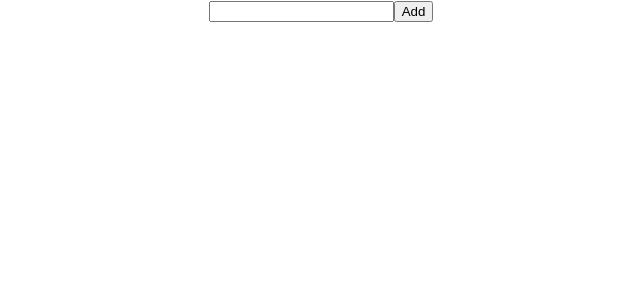
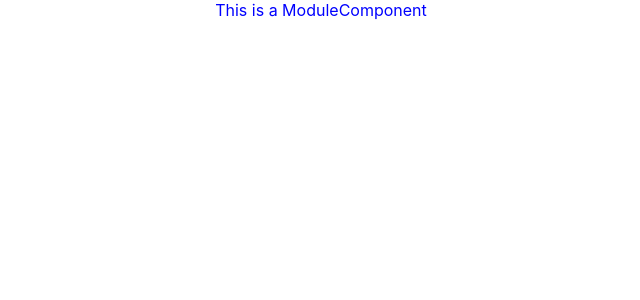
Before and after one commit to Superprior/alert-dropping-gasprice-go, a React (Create React App) app in the folder frontend/: page / in a window 1280 px wide. Shown: the top 300 px of the page, without its empty margins (319-959 px from the left). Built offline with nearby package versions, Linux system fonts and the light colour scheme.

Commit message:
feat: frontend next step

```diff
--- a/frontend/src/App.tsx
+++ b/frontend/src/App.tsx
@@ -11,13 +11,19 @@ import './App.css';
 //import ConditionalComponent from './components/ConditionalComponent';
 //import Product from './components/Product';
 //import Form from './components/Form';
-import Todo from './components/Todo';
+//import Todo from './components/Todo';
+//import InlineComponent from './components/InlineComponent';
+//import { StylesheetComponent } from './components/StylesheetComponent';
+import ModuleComponent from './components/ModuleComponent';
 
 function App() {
   return (
     <div className="App">
+      <ModuleComponent></ModuleComponent>
+     {/*
+      <StylesheetComponent></StylesheetComponent>
+      <InlineComponent></InlineComponent>
       <Todo></Todo>
-     {/*
       <Form></Form>
       <Product></Product>
       <FunctionalCounter></FunctionalCounter>
--- /dev/null
+++ b/frontend/src/components/InlineComponent.tsx
@@ -0,0 +1,11 @@
+const header = {
+    color: "blue",
+    fontSize: "24px",
+}
+export default function InlineComponent() {
+    return (
+        <div>
+            <h1 style={header}>This is an inline component</h1>
+        </div>
+    );
+}
--- /dev/null
+++ b/frontend/src/components/ModuleComponent.tsx
@@ -0,0 +1,5 @@
+import styles from "./style.module.css";
+
+export default function ModuleComponent() {
+    return <div className={styles.header}>This is a ModuleComponent</div>;
+}
--- /dev/null
+++ b/frontend/src/components/StylesheetComponent.tsx
@@ -0,0 +1,5 @@
+import "./style.css";
+
+export function StylesheetComponent() {
+    return <div className="header">This is a StylesheetComponent</div>;
+}
--- /dev/null
+++ b/frontend/src/components/style.css
@@ -0,0 +1,3 @@
+.header {
+    color: red;
+}
--- /dev/null
+++ b/frontend/src/components/style.module.css
@@ -0,0 +1,3 @@
+.header {
+    color: blue;
+}
```
